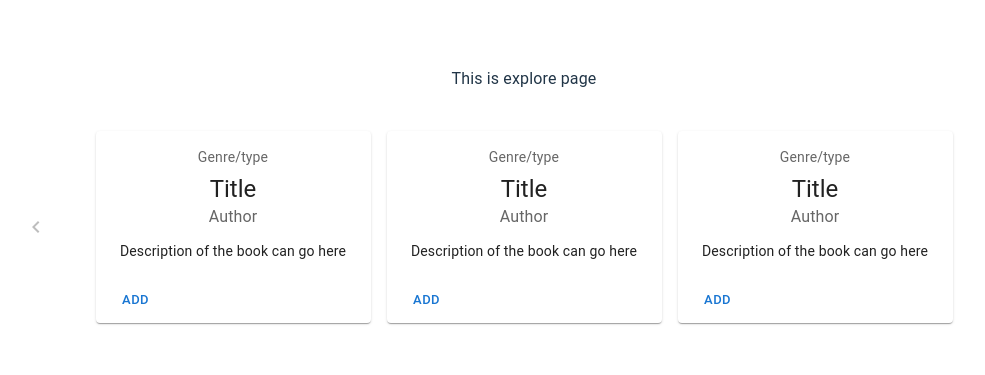
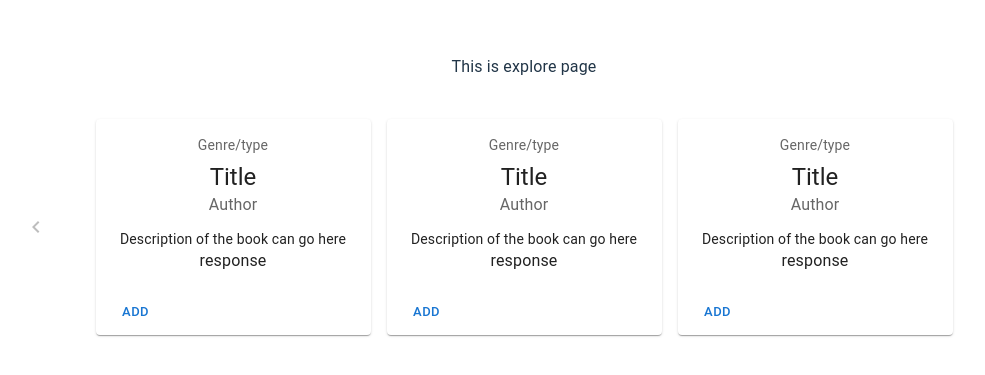
Before and after one commit to saikot-paul/892-Public-Library-Management-System, a React (Vite) app in the folder frontend/: page /Explore in a window 1280 px wide. Shown: the part 205-580 px from the top of the page, without its empty margins (116-1101 px from the left). Built offline with nearby package versions, Linux system fonts and the light colour scheme; no server answers.

Commit message:
tried adding axios get to bookcard.tsx

```diff
--- a/frontend/src/components/Bookcard.tsx
+++ b/frontend/src/components/Bookcard.tsx
@@ -1,3 +1,4 @@
+import axios from 'axios';
 import  Card  from "@mui/material/Card";
 import Typography  from "@mui/material/Typography";
 import CardContent from "@mui/material/CardContent";
@@ -5,6 +6,21 @@ import CardActions from "@mui/material/CardActions";
 import Button from "@mui/material/Button";
 
 function Bookcard() {
+
+
+
+
+// Make a GET request to a URL
+axios.get("127.0.0.1:3000/users/N1UpfyvddsUGcRurxhrhxD5uaKH3")
+  .then(response => {
+    // Handle successful response
+    console.log(response);
+  })
+  .catch(error => {
+    // Handle error
+    console.error('Error fetching data:', error);
+  });
+
     return (
         <Card sx={{ minWidth: 275 }}>
       <CardContent>
@@ -20,6 +36,7 @@ function Bookcard() {
         <Typography variant="body2">
           Description of the book can go here
         </Typography>
+        <Typography>response</Typography>
       </CardContent>
       <CardActions>
         <Button size="small">Add</Button>
```
